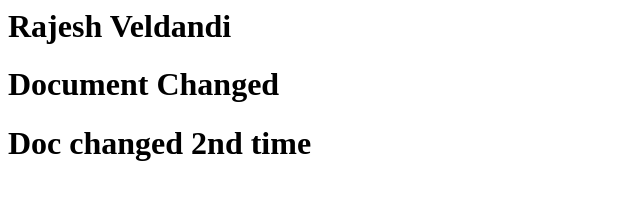
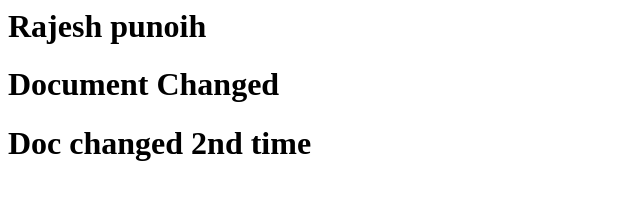
Before and after one commit to punithrao/Gittest, a plain HTML site: page index.html in a window 1280 px wide. Shown: the whole page, without its empty margins (0-640 px from the left). Drawn offline with Linux system fonts and the light colour scheme.

Commit message:
changed name

```diff
--- a/index.html
+++ b/index.html
@@ -3,7 +3,7 @@
 
 	</head>
 	<body>
-		<h1>Rajesh Veldandi</h1>
+		<h1>Rajesh punoih</h1>
     <h1>Document Changed</h1>
     <h1>Doc changed 2nd time</h1>
 	</body>
```
